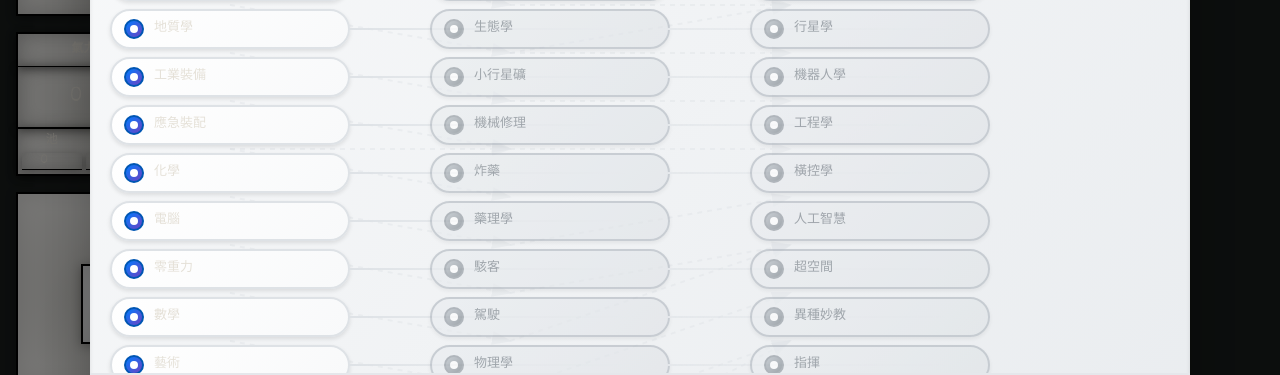
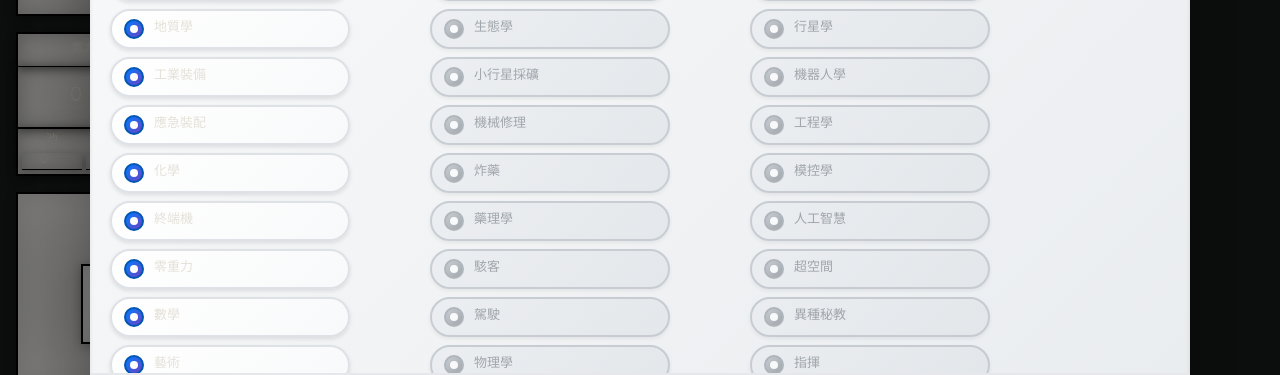
Before and after one commit to SassTTRPGtools/magnus-csr, a Nuxt app: page /mothership-character in a window 1280 px wide. Both pictures are taken after a click on the button "🌳 管理技能樹". Shown: the part 313-688 px from the top of the page. Built offline with nearby package versions, Linux system fonts and the light colour scheme.

Commit message:
feat: update

```diff
--- a/app/pages/mothership-character.vue
+++ b/app/pages/mothership-character.vue
@@ -493,8 +493,6 @@
                      class="skill-node cursor-pointer"
                      :class="{
                        'skill-selected': isSkillSelected(skill.id),
-                       'has-connection': hasConnection(skill.id),
-                       'connection-active': hasActiveConnection(skill.id)
                      }"
                      @click="toggleSkill(skill.id)">
                   <div class="skill-circle">
@@ -511,9 +509,7 @@
                      class="skill-node cursor-pointer"
                      :class="{
                        'skill-selected': isSkillSelected(skill.id),
-                       'skill-disabled': !canSelectSkill(skill.id),
-                       'has-connection': hasConnection(skill.id),
-                       'connection-active': hasActiveConnection(skill.id)
+                       'skill-disabled': !canSelectSkill(skill.id)
                      }"
                      :title="getSkillTooltip(skill)"
                      @click="toggleSkill(skill.id)">
@@ -654,7 +650,7 @@ const basicSkills = ref([
   { id: 'industrialEquipment', name: '工業裝備' },
   { id: 'firstAid', name: '應急裝配' },
   { id: 'chemistry', name: '化學' },
-  { id: 'computers', name: '電腦' },
+  { id: 'computers', name: '終端機' },
   { id: 'zerogy', name: '零重力' },
   { id: 'mathematics', name: '數學' },
   { id: 'art', name: '藝術' },
@@ -666,65 +662,38 @@ const basicSkills = ref([
 ])
 
 const intermediateSkills = ref([
-  { id: 'psychology', name: '心理學', prereq: ['linguistics'] },
-  { id: 'pathology', name: '病理學', prereq: ['biology'] },
-  { id: 'fieldMedicine', name: '戰地醫學', prereq: ['botany'] },
-  { id: 'ecology', name: '生態學', prereq: ['botany'] },
-  { id: 'asteroid', name: '小行星礦', prereq: ['geology'] },
-  { id: 'mechanics', name: '機械修理', prereq: ['industrialEquipment'] },
-  { id: 'explosives', name: '炸藥', prereq: ['firstAid', 'chemistry'] },
+  { id: 'psychology', name: '心理學', prereq: ['linguistics','biology','botany'] },
+  { id: 'pathology', name: '病理學', prereq: ['biology','botany'] },
+  { id: 'fieldMedicine', name: '戰地醫學', prereq: ['botany','biology'] },
+  { id: 'ecology', name: '生態學', prereq: ['botany','geology'] },
+  { id: 'asteroid', name: '小行星採礦', prereq: ['geology','industrialEquipment'] },
+  { id: 'mechanics', name: '機械修理', prereq: ['industrialEquipment','firstAid'] },
+  { id: 'explosives', name: '炸藥', prereq: ['firstAid', 'chemistry','militaryTraining'] },
   { id: 'pharmacology', name: '藥理學', prereq: ['chemistry'] },
   { id: 'hacking', name: '駭客', prereq: ['computers'] },
   { id: 'piloting', name: '駕駛', prereq: ['zerogy'] },
   { id: 'physics', name: '物理學', prereq: ['mathematics'] },
   { id: 'mysticism', name: '神祕學', prereq: ['art', 'archaeology', 'theology'] },
-  { id: 'survival', name: '野外求生', prereq: ['archaeology', 'theology'] },
-  { id: 'gunsmithing', name: '槍械', prereq: ['militaryTraining'] },
-  { id: 'closeCombat', name: '格鬥', prereq: ['extravehicular'] }
+  { id: 'survival', name: '野外求生', prereq: ['botany','militaryTraining'] },
+  { id: 'gunsmithing', name: '槍械', prereq: ['extravehicular','militaryTraining'] },
+  { id: 'closeCombat', name: '格鬥', prereq: ['extravehicular','athletics','militaryTraining'] }
 ])
 
 const advancedSkills = ref([
   { id: 'xenopsychology', name: '智慧種族學', prereq: ['psychology'] },
   { id: 'xenobiology', name: '外星生物學', prereq: ['pathology'] },
-  { id: 'surgery', name: '手術', prereq: ['fieldMedicine'] },
+  { id: 'surgery', name: '手術', prereq: ['fieldMedicine','pathology'] },
   { id: 'planetology', name: '行星學', prereq: ['ecology', 'asteroid'] },
-  { id: 'robotics', name: '機器人學', prereq: ['asteroid'] },
+  { id: 'robotics', name: '機器人學', prereq: ['mechanics'] },
   { id: 'engineering', name: '工程學', prereq: ['mechanics'] },
-  { id: 'hyperspace', name: '橫控學', prereq: ['explosives'] },
+  { id: 'hyperspace', name: '模控學', prereq: ['mechanics'] },
   { id: 'ai', name: '人工智慧', prereq: ['hacking'] },
-  { id: 'hyperspace2', name: '超空間', prereq: ['physics', 'piloting'] },
-  { id: 'alienology', name: '異種妙教', prereq: ['mysticism'] },
-  { id: 'command', name: '指揮', prereq: ['gunsmithing', 'survival'] }
+  { id: 'hyperspace2', name: '超空間', prereq: ['physics', 'piloting','mysticism'] },
+  { id: 'alienology', name: '異種秘教', prereq: ['mysticism'] },
+  { id: 'command', name: '指揮', prereq: ['gunsmithing', 'piloting'] }
 ])
 
-// 技能連接關係 - 自動生成基於先決條件
-const skillConnections = computed(() => {
-  const connections = []
-
-  // 為中階技能生成連線
-  intermediateSkills.value.forEach(skill => {
-    if (skill.prereq && Array.isArray(skill.prereq)) {
-      skill.prereq.forEach(prereqId => {
-        connections.push({ from: prereqId, to: skill.id })
-      })
-    } else if (skill.prereq) {
-      connections.push({ from: skill.prereq, to: skill.id })
-    }
-  })
-
-  // 為高階技能生成連線
-  advancedSkills.value.forEach(skill => {
-    if (skill.prereq && Array.isArray(skill.prereq)) {
-      skill.prereq.forEach(prereqId => {
-        connections.push({ from: prereqId, to: skill.id })
-      })
-    } else if (skill.prereq) {
-      connections.push({ from: skill.prereq, to: skill.id })
-    }
-  })
-
-  return connections
-})
+// skillConnections 已移除
 
 // 顯示複製成功提示
 const showCopySuccess = (text) => {
@@ -853,8 +822,8 @@ const canSelectSkill = (skillId) => {
   const skill = [...intermediateSkills.value, ...advancedSkills.value].find(s => s.id === skillId)
   if (!skill || !skill.prereq || skill.prereq.length === 0) return true
 
-  // 檢查所有先決條件是否都已選擇
-  return skill.prereq.every(prereqId => isSkillSelected(prereqId))
+  // 檢查是否有任一先決條件已選擇 (OR 邏輯)
+  return skill.prereq.some(prereqId => isSkillSelected(prereqId))
 }
 
 const toggleSkill = (skillId) => {
@@ -896,7 +865,7 @@ const getSkillTooltip = (skill) => {
 
   if (skill.prereq) {
     if (Array.isArray(skill.prereq)) {
-      tooltip += '\n需要: ' + skill.prereq.join(', ')
+      tooltip += '\n需要任一: ' + skill.prereq.join(' 或 ')
     } else {
       tooltip += '\n需要: ' + skill.prereq
     }
@@ -947,16 +916,7 @@ const isConnectionActive = (fromId, toId) => {
   return isSkillSelected(fromId) && isSkillSelected(toId)
 }
 
-const hasConnection = (skillId) => {
-  // 檢查此技能是否有連接到其他技能
-  return skillConnections.value.some(conn => conn.from === skillId)
-}
-
-const hasActiveConnection = (skillId) => {
-  // 檢查此技能的連接線是否應該高亮
-  const connections = skillConnections.value.filter(conn => conn.from === skillId)
-  return connections.some(conn => isSkillSelected(skillId) && isSkillSelected(conn.to))
-}
+// 連線相關函數已移除
 
 // Modal 管理函數
 const closeSkillTreeModal = () => {
```
